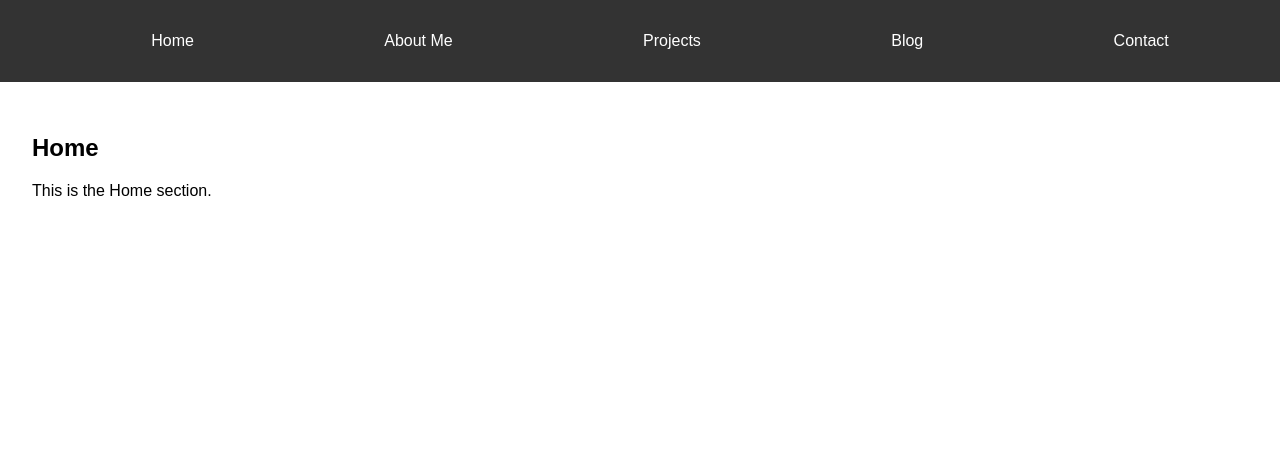
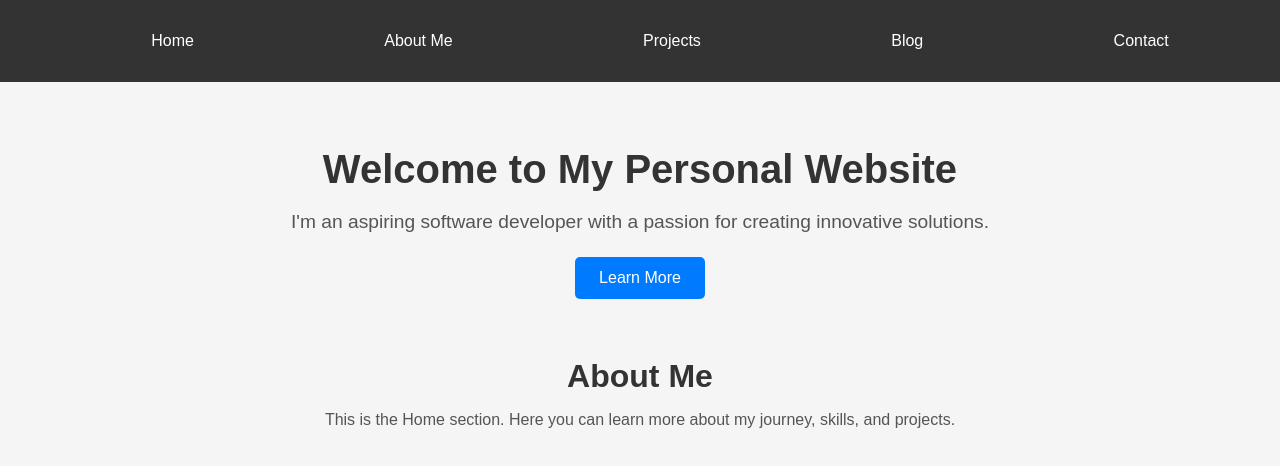
Before and after one commit to DEVANSHUK97/personal-website, a React (Create React App) app: page / in a window 1280 px wide. Shown: the top 466 px of the page. Built offline with nearby package versions, Linux system fonts and the light colour scheme.

Commit message:
added Home.css

```diff
--- /dev/null
+++ b/src/components/Home.css
@@ -0,0 +1,55 @@
+/* src/components/Home.css */
+.home-section {
+    display: flex;
+    flex-direction: column;
+    align-items: center;
+    padding: 2rem;
+    background-color: #f5f5f5;
+  }
+
+  .hero {
+    text-align: center;
+    margin-bottom: 2rem;
+  }
+
+  .hero h1 {
+    font-size: 2.5rem;
+    margin-bottom: 1rem;
+    color: #333;
+  }
+
+  .hero p {
+    font-size: 1.2rem;
+    margin-bottom: 1.5rem;
+    color: #555;
+  }
+
+  .cta-button {
+    padding: 0.75rem 1.5rem;
+    font-size: 1rem;
+    color: white;
+    background-color: #007bff;
+    border: none;
+    border-radius: 5px;
+    cursor: pointer;
+    transition: background-color 0.3s;
+  }
+
+  .cta-button:hover {
+    background-color: #0056b3;
+  }
+
+  .home-content {
+    text-align: center;
+  }
+
+  .home-content h2 {
+    font-size: 2rem;
+    margin-bottom: 1rem;
+    color: #333;
+  }
+
+  .home-content p {
+    font-size: 1rem;
+    color: #555;
+  }
--- a/src/components/Home.js
+++ b/src/components/Home.js
@@ -1,10 +1,18 @@
 import React from "react";
+import "./Home.css";
 
 const Home = () => {
   return (
-    <section>
-      <h2>Home</h2>
-      <p>This is the Home section.</p>
+    <section className="home-section">
+      <div className="hero">
+        <h1>Welcome to My Personal Website</h1>
+        <p>I'm an aspiring software developer with a passion for creating innovative solutions.</p>
+        <button className="cta-button">Learn More</button>
+      </div>
+      <div className="home-content">
+        <h2>About Me</h2>
+        <p>This is the Home section. Here you can learn more about my journey, skills, and projects.</p>
+      </div>
     </section>
   );
 };
```
